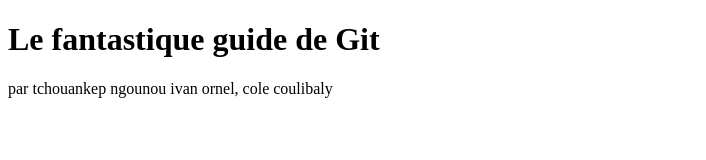
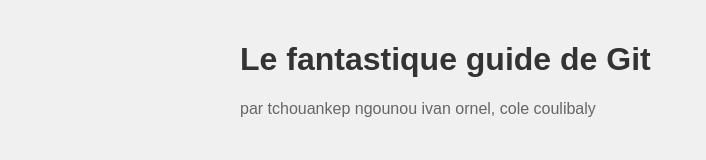
Before and after one commit to ornelivan/TD4, a plain HTML site: page index.html in a window 1280 px wide. Shown: the whole page, without its empty margins (0-706 px from the left). Drawn offline with Linux system fonts and the light colour scheme.

Commit message:
Ajout de styles à index.html

```diff
--- a/index.html
+++ b/index.html
@@ -4,9 +4,12 @@
     <meta charset="UTF-8">
     <meta name="viewport" content="width=device-width, initial-scale=1.0">
     <title>Le fantastique guide de Git</title>
+    <link rel="stylesheet" href="styles.css">
 </head>
 <body>
-    <h1>Le fantastique guide de Git</h1>
-    <p>par tchouankep ngounou ivan ornel, cole coulibaly</p>
+    <div class="container">
+        <h1>Le fantastique guide de Git</h1>
+        <p>par tchouankep ngounou ivan ornel, cole coulibaly</p>
+    </div>
 </body>
 </html>
--- /dev/null
+++ b/styles.css
@@ -0,0 +1,22 @@
+/* styles.css */
+
+body {
+    font-family: Arial, sans-serif;
+    margin: 0;
+    padding: 0;
+    background-color: #f0f0f0;
+}
+
+.container {
+    max-width: 800px;
+    margin: 0 auto;
+    padding: 20px;
+}
+
+h1 {
+    color: #333;
+}
+
+p {
+    color: #666;
+}
```
